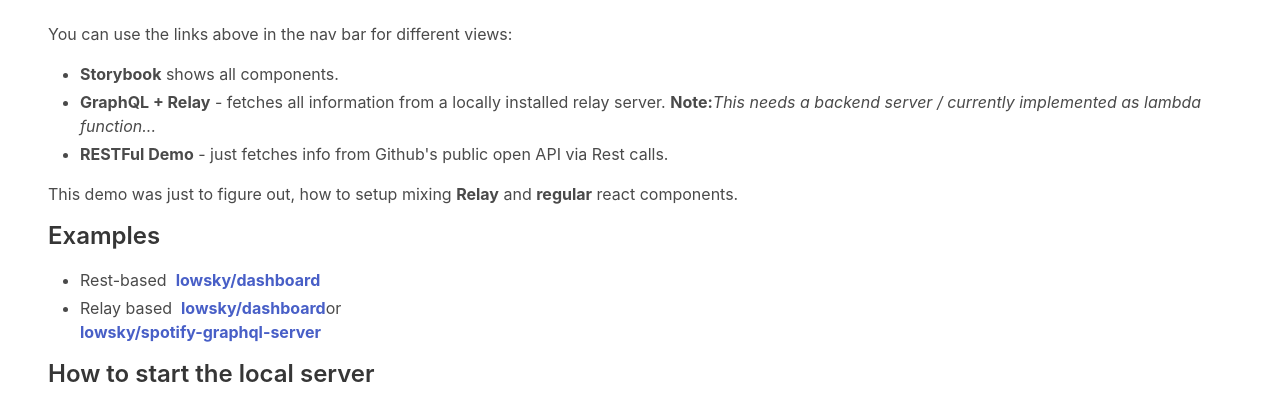
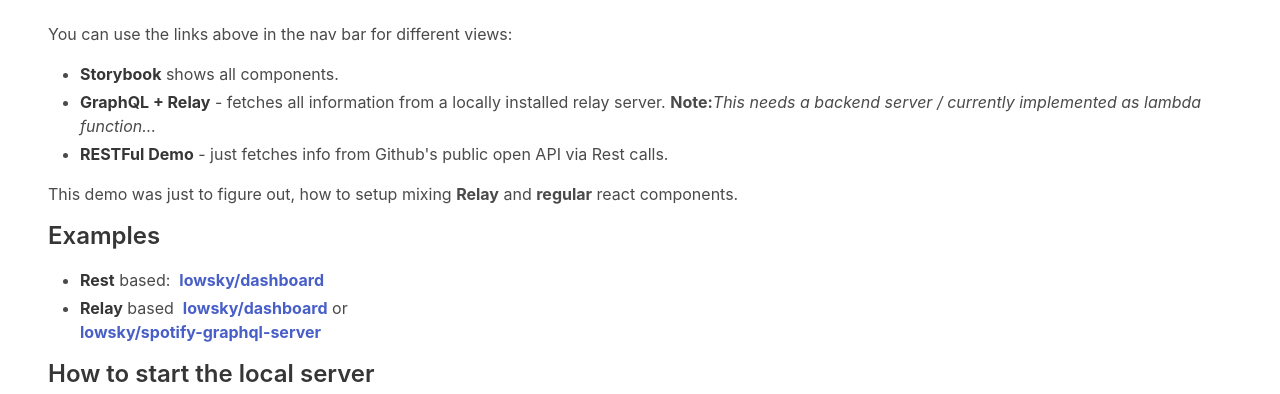
Before and after one commit to lowsky/gh-dashboard-relay, a React (Create React App) app: page /home in a window 1280 px wide. Shown: the part 138-532 px from the top of the page. Built offline with nearby package versions, Linux system fonts and the light colour scheme.

Commit message:
minor cosmetic changes on Home page

```diff
--- a/src/index/IndexPage.tsx
+++ b/src/index/IndexPage.tsx
@@ -9,16 +9,14 @@
             <p>You can use the links above in the nav bar for different views:</p>
             <ul>
                 <li>
-                    <b>Storybook</b> shows all components.
+                    <strong>Storybook</strong> shows all components.
                 </li>
                 <li>
-                    <b>GraphQL + Relay</b> - fetches all information from a locally installed relay server. <b>Note:</b>
-                    <i>
-                        This needs a backend server / currently implemented as lambda function...
-                    </i>
+                    <strong>GraphQL + Relay</strong> - fetches all information from a locally installed relay server. <b>Note:</b>
+                    <i>This needs a backend server / currently implemented as lambda function...</i>
                 </li>
                 <li>
-                    <b>RESTFul Demo</b> - just fetches info from Github&apos;s public open API via Rest calls.
+                    <strong>RESTFul Demo</strong> - just fetches info from Github&apos;s public open API via Rest calls.
                 </li>
             </ul>
             <p>
@@ -27,17 +25,18 @@
             <h4 className="is-size-4">Examples</h4>
             <ul>
                 <li>
-                    Rest-based &nbsp;
+                    <strong>Rest</strong> based: &nbsp;
                     <a href="./restful/lowsky/dashboard">
                         <b>lowsky/dashboard</b>
                     </a>
                 </li>
                 <li>
-                    Relay based &nbsp;
+                    <strong>Relay</strong> based &nbsp;
                     <a href="./relay/lowsky/dashboard">
                         <b>lowsky/dashboard</b>
-                    </a>
-                    or<br/>
+                    </a>&nbsp;
+                    <span>or</span>&nbsp;
+                    <br />
                     <a href="./relay/lowsky/spotify-graphql-server">
                         <b>lowsky/spotify-graphql-server</b>
                     </a>
```
Also changed, not shown: 1 other file (tests, documents, lock files or other folders).
